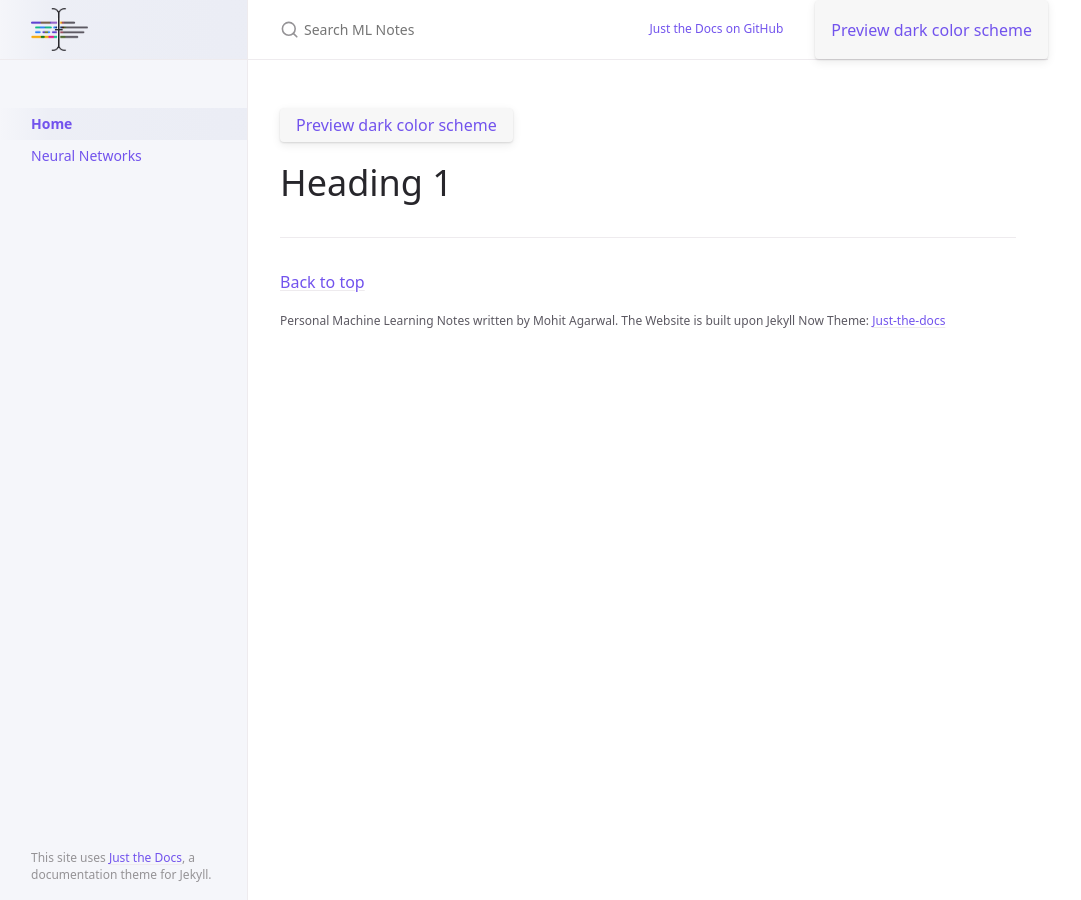
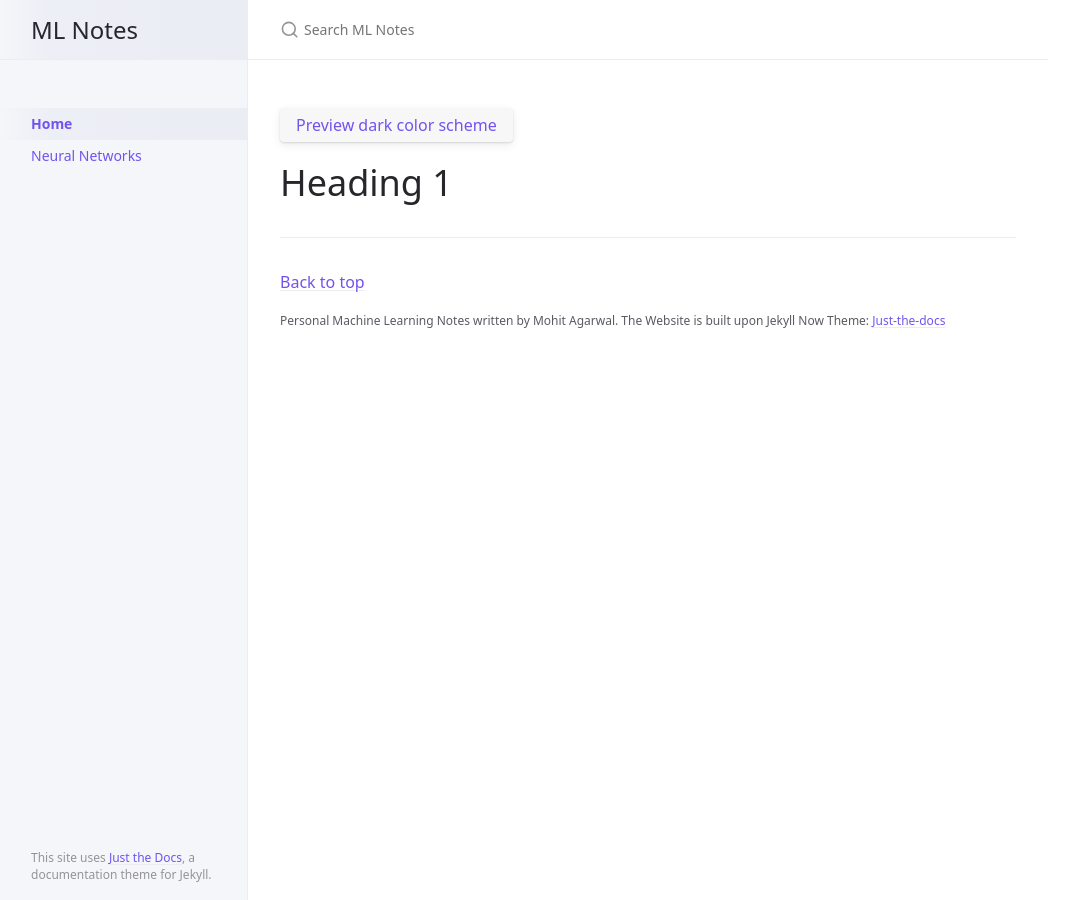
Before and after one commit to meagmohit/ml-notes, a Jekyll site: the page built from index.md, in a window 1280 px wide. Shown: the whole page, without its empty margins (0-1081 px from the left). Built offline with Jekyll 4.4.1, drawn with Linux system fonts in a browser that asks for light colours.

Commit message:
added script for toggle

```diff
--- a/_config.yml
+++ b/_config.yml
@@ -44,7 +44,7 @@ exclude:
    - README.md
 
 # Set a path/url to a logo that will be displayed instead of the title
-logo: "/assets/images/just-the-docs.png"
+# logo: "/assets/images/just-the-docs.png"
 
 # Enable or disable the site search
 # Supports true (default) or false
@@ -87,9 +87,9 @@ mermaid:
 heading_anchors: true
 
 # Aux links for the upper right navigation
-aux_links:
-  "Just the Docs on GitHub":
-    - "//github.com/just-the-docs/just-the-docs"
+# aux_links:
+#   "Just the Docs on GitHub":
+#     - "//github.com/just-the-docs/just-the-docs"
 
 # Makes Aux links open in a new tab. Default is false
 aux_links_new_tab: false
--- a/_layouts/default.html
+++ b/_layouts/default.html
@@ -133,10 +133,11 @@ layout: table_wrappers
           </ul>
         </nav>
       {% endif %}
-      <button class="btn js-toggle-dark-mode">Preview dark color scheme</button>
+      <nav aria-label="Auxiliary" class="aux-nav">
+          <ul class="aux-nav-list">
+              <li class="aux-nav-list-item js-toggle-dark-mode">
                 <script>
                   const toggleDarkMode = document.querySelector('.js-toggle-dark-mode');
-
                   jtd.addEvent(toggleDarkMode, 'click', function(){
                     if (jtd.getTheme() === 'dark') {
                       jtd.setTheme('light');
@@ -147,6 +148,10 @@ layout: table_wrappers
                     }
                   });
                </script>
+              </li>
+          </ul>
+      </nav>
+
     </div>
     <div id="main-content-wrap" class="main-content-wrap">
       {% unless page.url == "/" %}
```
Lines whose indentation alone changed are shown as unchanged.
